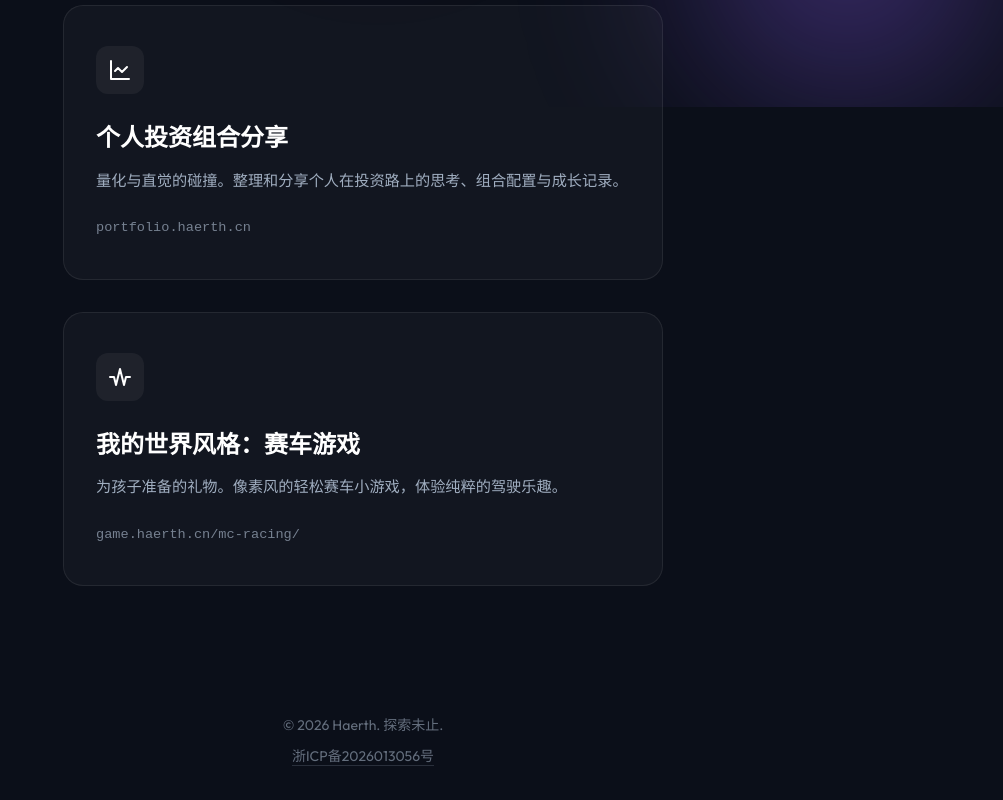
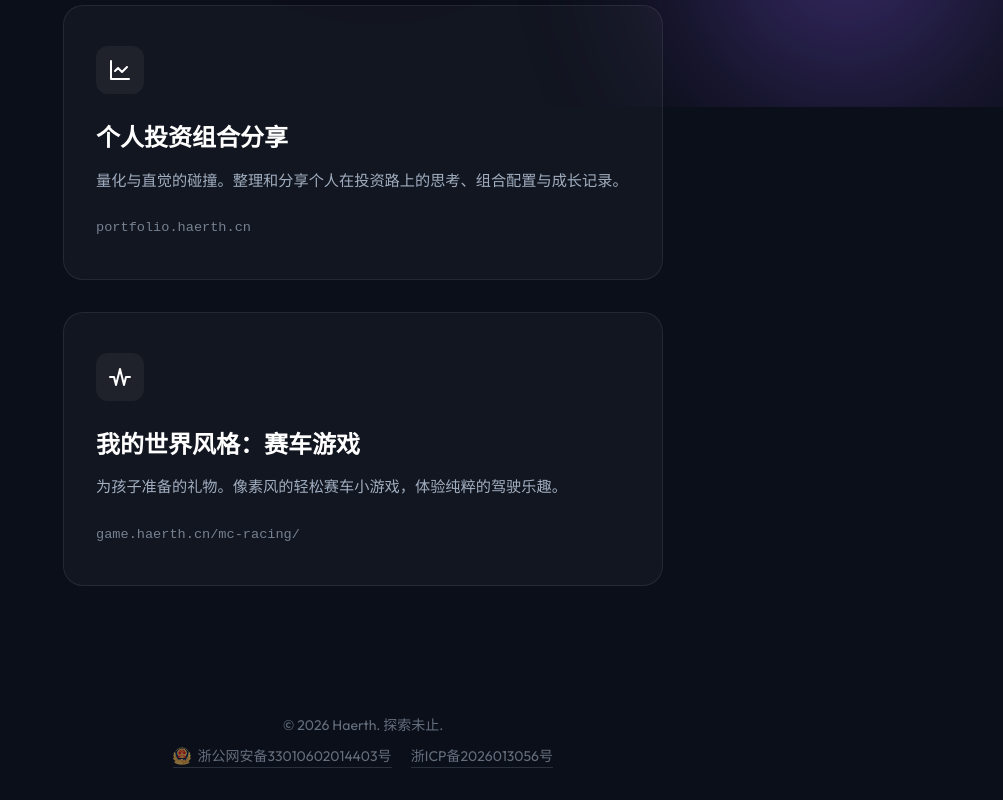
Before and after one commit to lijieyu/haerth, a plain HTML site: page index.html in a window 1280 px wide. Shown: the part 693-1493 px from the top of the page, without its empty margins (277-1280 px from the left). Drawn offline with Linux system fonts and the light colour scheme.

Commit message:
Add public security record to footer

```diff
--- a/index.html
+++ b/index.html
@@ -1,5 +1,6 @@
 <!DOCTYPE html>
 <html lang="zh-CN">
+
 <head>
     <meta charset="UTF-8">
     <meta name="viewport" content="width=device-width, initial-scale=1.0">
@@ -7,9 +8,12 @@
     <title>Haerth个人网站</title>
     <link rel="preconnect" href="https://fonts.googleapis.com">
     <link rel="preconnect" href="https://fonts.gstatic.com" crossorigin>
-    <link href="https://fonts.googleapis.com/css2?family=Outfit:wght@300;400;600;800&family=Noto+Sans+SC:wght@300;400;500;700&display=swap" rel="stylesheet">
+    <link
+        href="https://fonts.googleapis.com/css2?family=Outfit:wght@300;400;600;800&family=Noto+Sans+SC:wght@300;400;500;700&display=swap"
+        rel="stylesheet">
     <link rel="stylesheet" href="styles.css">
 </head>
+
 <body>
     <div class="blob-bg">
         <div class="blob shape-1"></div>
@@ -29,7 +33,12 @@
                 <div class="card-glow"></div>
                 <div class="card-content">
                     <div class="project-icon">
-                        <svg width="24" height="24" viewBox="0 0 24 24" fill="none" stroke="currentColor" stroke-width="2" stroke-linecap="round" stroke-linejoin="round"><path d="M12 21.35l-1.45-1.32C5.4 15.36 2 12.28 2 8.5 2 5.42 4.42 3 7.5 3c1.74 0 3.41.81 4.5 2.09C13.09 3.81 14.76 3 16.5 3 19.58 3 22 5.42 22 8.5c0 3.78-3.4 6.86-8.55 11.54L12 21.35z"></path></svg>
+                        <svg width="24" height="24" viewBox="0 0 24 24" fill="none" stroke="currentColor"
+                            stroke-width="2" stroke-linecap="round" stroke-linejoin="round">
+                            <path
+                                d="M12 21.35l-1.45-1.32C5.4 15.36 2 12.28 2 8.5 2 5.42 4.42 3 7.5 3c1.74 0 3.41.81 4.5 2.09C13.09 3.81 14.76 3 16.5 3 19.58 3 22 5.42 22 8.5c0 3.78-3.4 6.86-8.55 11.54L12 21.35z">
+                            </path>
+                        </svg>
                     </div>
                     <h2 class="project-title">久念 App (后端)</h2>
                     <p class="project-desc">提供 API 给久念 App 使用的底层后端服务，承载高可用交互与功能逻辑。</p>
@@ -42,7 +51,11 @@
                 <div class="card-glow"></div>
                 <div class="card-content">
                     <div class="project-icon">
-                        <svg width="24" height="24" viewBox="0 0 24 24" fill="none" stroke="currentColor" stroke-width="2" stroke-linecap="round" stroke-linejoin="round"><path d="M3 3v18h18"/><path d="m19 9-5 5-4-4-3 3"/></svg>
+                        <svg width="24" height="24" viewBox="0 0 24 24" fill="none" stroke="currentColor"
+                            stroke-width="2" stroke-linecap="round" stroke-linejoin="round">
+                            <path d="M3 3v18h18" />
+                            <path d="m19 9-5 5-4-4-3 3" />
+                        </svg>
                     </div>
                     <h2 class="project-title">个人投资组合分享</h2>
                     <p class="project-desc">量化与直觉的碰撞。整理和分享个人在投资路上的思考、组合配置与成长记录。</p>
@@ -55,7 +68,10 @@
                 <div class="card-glow"></div>
                 <div class="card-content">
                     <div class="project-icon">
-                        <svg width="24" height="24" viewBox="0 0 24 24" fill="none" stroke="currentColor" stroke-width="2" stroke-linecap="round" stroke-linejoin="round"><path d="M2 12h4l2 8 4-16 4 16 2-8h4"/></svg>
+                        <svg width="24" height="24" viewBox="0 0 24 24" fill="none" stroke="currentColor"
+                            stroke-width="2" stroke-linecap="round" stroke-linejoin="round">
+                            <path d="M2 12h4l2 8 4-16 4 16 2-8h4" />
+                        </svg>
                     </div>
                     <h2 class="project-title">我的世界风格：赛车游戏</h2>
                     <p class="project-desc">为孩子准备的礼物。像素风的轻松赛车小游戏，体验纯粹的驾驶乐趣。</p>
@@ -65,8 +81,18 @@
         </section>
 
         <footer class="footer">
-            <p>&copy; <script>document.write(new Date().getFullYear())</script> Haerth. 探索未止.</p>
-            <p><a href="https://beian.miit.gov.cn/" target="_blank" rel="noreferrer">浙ICP备2026013056号</a></p>
+            <p>&copy;
+                <script>document.write(new Date().getFullYear())</script> Haerth. 探索未止.
+            </p>
+            <p class="footer-records">
+                <a class="record-link record-link-police" href="https://beian.mps.gov.cn/" target="_blank"
+                    rel="noreferrer">
+                    <img src="./assets/gongan-beian.png" alt="" width="18" height="18">
+                    <span>浙公网安备33010602014403号</span>
+                </a>
+                <a class="record-link" href="https://beian.miit.gov.cn/" target="_blank"
+                    rel="noreferrer">浙ICP备2026013056号</a>
+            </p>
         </footer>
     </main>
 
@@ -83,4 +109,5 @@
         });
     </script>
 </body>
+
 </html>
--- a/styles.css
+++ b/styles.css
@@ -228,11 +228,31 @@ body {
     margin-top: 0.5rem;
 }
 
+.footer-records {
+    display: flex;
+    justify-content: center;
+    align-items: center;
+    flex-wrap: wrap;
+    gap: 0.4rem 1.2rem;
+}
+
 .footer a {
     color: inherit;
     text-decoration: none;
     border-bottom: 1px solid rgba(160, 174, 192, 0.35);
     transition: color 0.2s ease, border-color 0.2s ease;
+}
+
+.record-link {
+    display: inline-flex;
+    align-items: center;
+    gap: 0.4rem;
+    white-space: nowrap;
+}
+
+.record-link img {
+    display: block;
+    flex: 0 0 auto;
 }
 
 .footer a:hover {
```
Also changed, not shown: assets/gongan-beian.png (added).
